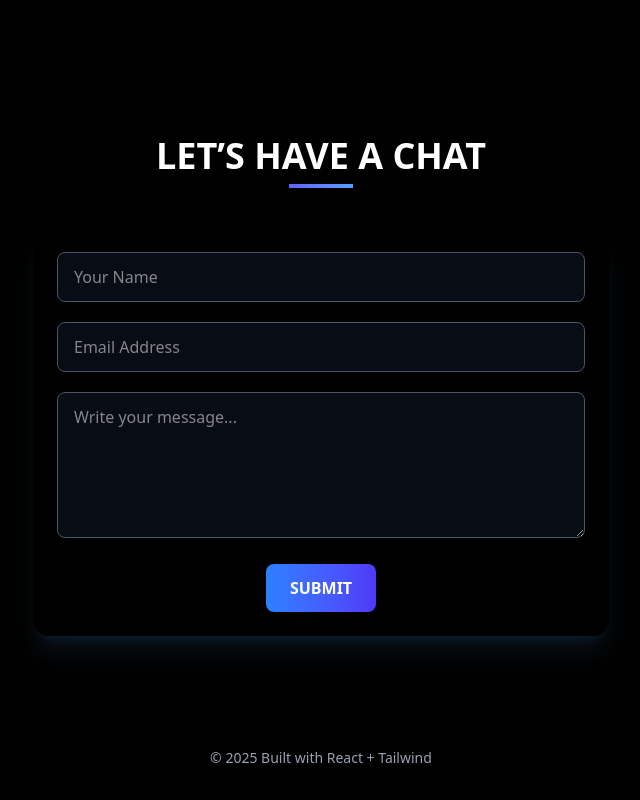
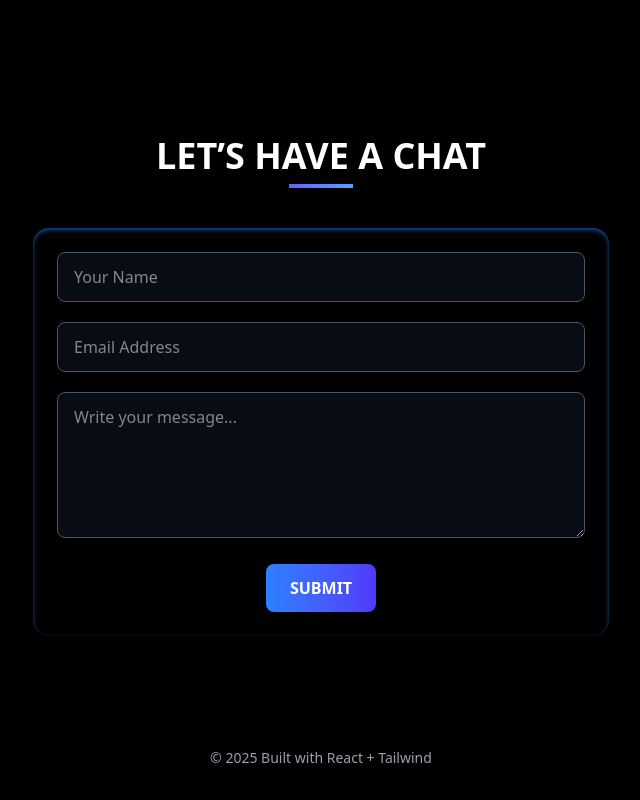
Before and after one commit to sunnybhull95/my-portfolio, a React (Vite) app: page / in a window 1280 px wide. Shown: the part 2574-3374 px from the top of the page, without its empty margins (319-959 px from the left). Built offline with nearby package versions, Linux system fonts and the light colour scheme.

Commit message:
Updated contact.jsx

```diff
--- a/src/components/Contact.jsx
+++ b/src/components/Contact.jsx
@@ -58,7 +58,7 @@ export default function Contact() {
       <motion.form
         ref={form}
         onSubmit={sendEmail}
-        className="max-w-xl mx-auto space-y-5 hover:shadow-sm transition-all duration-600 backdrop-blur-md p-6 rounded-2xl shadow-xl/10 shadow-blue-400"
+        className="max-w-xl mx-auto space-y-5 backdrop-blur-md p-6 rounded-2xl shadow-inner/60 shadow-blue-500"
       >
         <input
           type="text"
```
